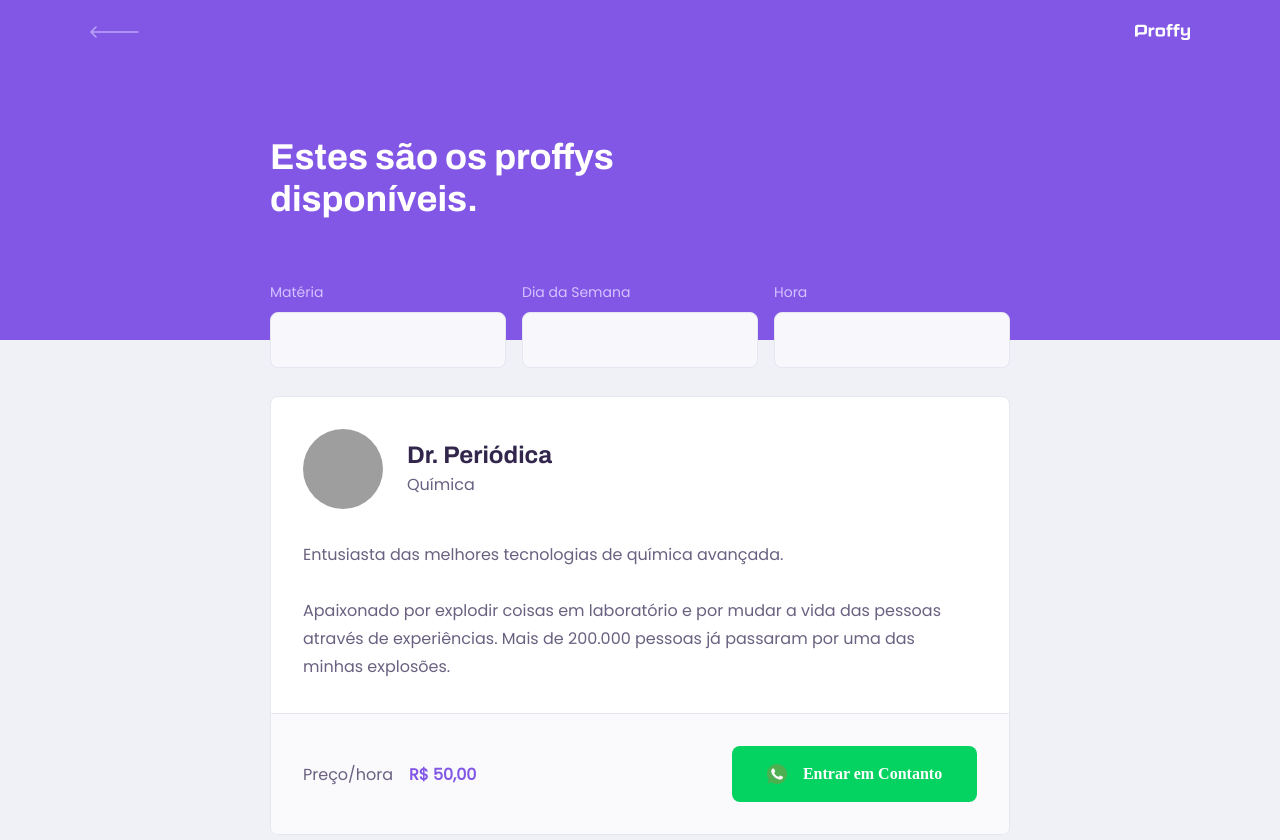
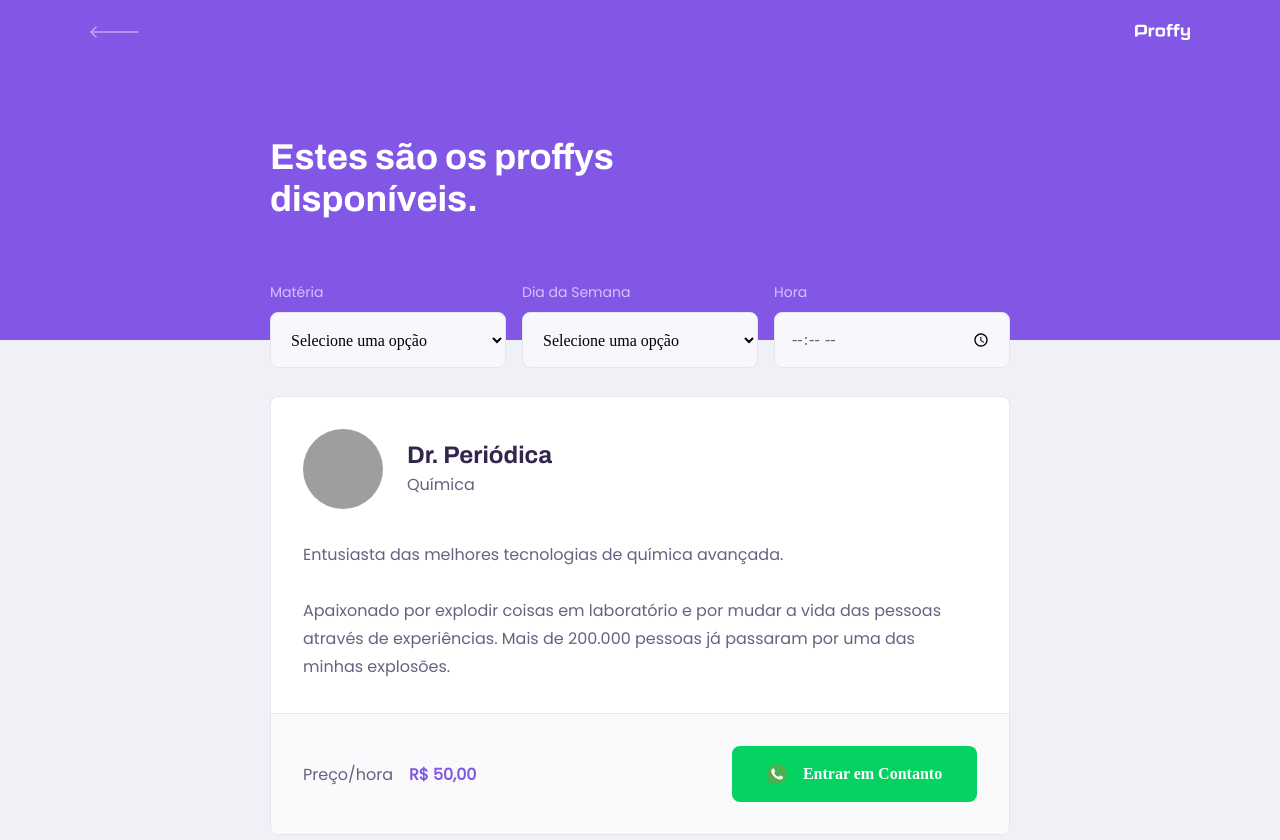
Before and after one commit to matheusfelipeog/proffy, a React (Create React App) app in the folder web/: page /study in a window 1280 px wide. Shown: the top 840 px of the page. Built offline with nearby package versions, Linux system fonts and the light colour scheme; grey boxes are pictures that could not be loaded; the HTML template or start-up script is replaced by a standard one.

Commit message:
Feat: change two inputs for two new components on the form

```diff
--- a/web/src/pages/TeacherList/index.tsx
+++ b/web/src/pages/TeacherList/index.tsx
@@ -2,6 +2,8 @@
 
 import PageHeader from '../../components/PageHeader';
 import TeacherItem from '../../components/TeacherItem';
+import Input from '../../components/Input/Input';
+import Select from '../../components/Select';
 
 import './styles.css';
 
@@ -10,20 +12,40 @@
         <div id="page-teacher-list" className="container">
             <PageHeader title="Estes são os proffys disponíveis.">
                 <form id="search-teachers">
-                    <div className="input-block">
-                        <label htmlFor="subject">Matéria</label>
-                        <input type="text" id="subject" />
-                    </div>
 
-                    <div className="input-block">
-                        <label htmlFor="week_day">Dia da Semana</label>
-                        <input type="text" id="week_day" />
-                    </div>
+                    <Select
+                        name="subject"
+                        label="Matéria"
+                        options={[
+                            { value: 'Artes', label: 'Artes' },
+                            { value: 'Biologia', label: 'Biologia' },
+                            { value: 'Matemática', label: 'Matemática' },
+                            { value: 'História', label: 'História' },
+                            { value: 'Física', label: 'Física' },
+                            { value: 'Química', label: 'Química' },
+                            { value: 'Geográfia', label: 'Geográfia' },
+                            { value: 'Português', label: 'Português' },
+                            { value: 'Educação Física', label: 'Educação Física' },
+                            { value: 'Ciências', label: 'Ciências' }
+                        ]}
+                    />
 
-                    <div className="input-block">
-                        <label htmlFor="time">Hora</label>
-                        <input type="text" id="time" />
-                    </div>
+                    <Select
+                        name="week_day"
+                        label="Dia da Semana"
+                        options={[
+                            { value: '0', label: 'Domingo' },
+                            { value: '1', label: 'Segunda-Feira' },
+                            { value: '2', label: 'Terça-Feira' },
+                            { value: '3', label: 'Quarta-Feira' },
+                            { value: '4', label: 'Quinta-Feira' },
+                            { value: '5', label: 'Sexta-Feira' },
+                            { value: '6', label: 'Sábado' }
+                        ]}
+                    />
+
+                    <Input name="time" label="Hora" type="time" />
+
                 </form>
             </PageHeader>
 
--- a/web/src/pages/TeacherList/styles.css
+++ b/web/src/pages/TeacherList/styles.css
@@ -10,41 +10,6 @@
 
 #search-teachers label {
     color: var(--color-text-in-primary);
-}
-
-#search-teachers .input-block {
-    position: relative;
-}
-
-#search-teachers .input-block + .input-block{
-    margin-top: 1.4rem;
-}
-
-#search-teachers .input-block label {
-    font-size: 1.4rem;
-}
-
-#search-teachers .input-block input {
-    width: 100%;
-    height: 5.6rem;
-    margin-top: 0.8rem;
-    border-radius: 0.8rem;
-    background: var(--color-input-background);
-    border: 1px solid var(--color-line-in-white);
-    outline: 0;
-    padding: 0 1.6rem;
-    font: 1.6rem Archive;
-}
-
-#search-teachers .input-block:focus-within::after {
-    width: calc(100% - 3.2rem);
-    height: 2px;
-    content: "";
-    background: var(--color-primary-light);
-    position: absolute;
-    left: 1.6rem;
-    right: 1.6rem;
-    bottom: 0;
 }
 
 #page-teacher-list main {
@@ -65,7 +30,8 @@
         bottom: -28px;
     }
 
-    #search-teachers .input-block + .input-block{
+    #search-teachers .input-block + .input-block,
+    #search-teachers .select-block + .select-block{
         margin-top: 0rem;
     }
 
```
